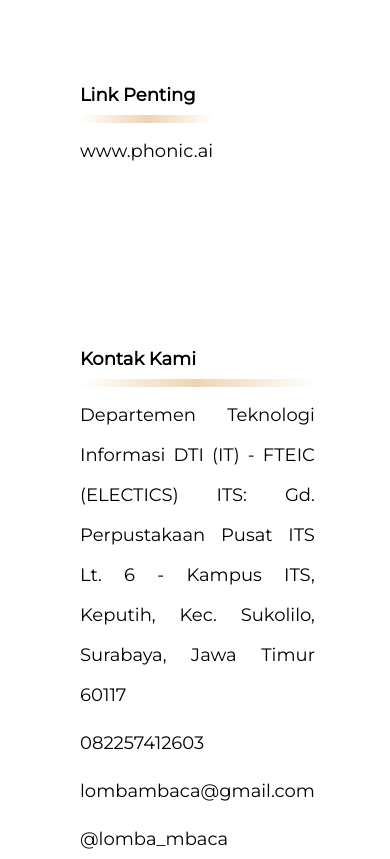
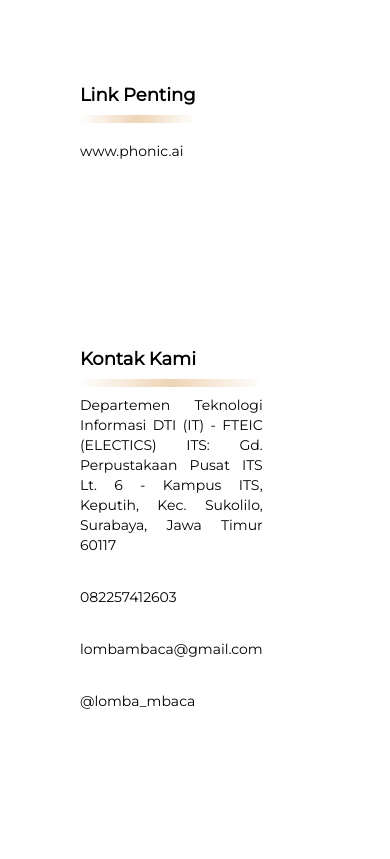
Before and after one commit to lab-kcks/lab-kcks.github.io, a plain HTML site: page index.html in a window 390 px wide. Shown: the part 7220-8079 px from the top of the page. After the commit the page ends 7931 px from the top, so only its background shows below. Drawn offline with nearby package versions, Linux system fonts and the light colour scheme; a web font is replaced by a local one.

Commit message:
feat: add js for navbar

```diff
--- a/index.html
+++ b/index.html
@@ -278,7 +278,7 @@
                             </div>
                             <ul>
                                 <li><a href="https://www.phonic.ai" target="_blank">
-                                    <p class="text-black text-lg sm:text-xl w-auto mt-2 md:mt-3 text-justify leading-10 font-medium">www.phonic.ai</p>
+                                    <p class="text-black text-lg text-sm sm:text-lg lg:text-xl w-auto mt-2 md:mt-3 text-justify leading-10 font-medium">www.phonic.ai</p>
                                     </a>
                                 </li>
                                 <li><p></p></li>
@@ -291,12 +291,12 @@
                                 <div class="h-2 justify-start w-1/2 bg-gradient-to-r from-transparent to-[#EED4B5]"></div>
                                 <div class="h-2 justify-end w-1/2 bg-gradient-to-l from-transparent to-[#EED4B5]"></div>
                             </div>
-                            <ul>
-                                <li><p class="text-black text-lg sm:text-xl w-auto mt-2 md:mt-3 text-justify leading-10 font-medium">Departemen Teknologi Informasi DTI (IT) - FTEIC (ELECTICS) ITS: Gd.
+                            <ul class="space-y-8">
+                                <li><p class="text-black text-sm sm:text-lg lg:text-xl w-auto mt-2 md:mt-3 text-justify leading-5 sm:leading-6 lg:leading-10 font-medium">Departemen Teknologi Informasi DTI (IT) - FTEIC (ELECTICS) ITS: Gd.
                                     Perpustakaan Pusat ITS Lt. 6 - Kampus ITS, Keputih, Kec. Sukolilo, Surabaya, Jawa Timur 60117</p></li>
-                                <li><p class="text-black text-lg sm:text-xl w-auto mt-2 md:mt-3 text-justify leading-10 font-medium">082257412603</p></li>
-                                <li><p class="text-black text-lg sm:text-xl w-auto mt-2 md:mt-3 text-justify leading-10 font-medium">lombambaca@gmail.com</p></li>
-                                <li><p class="text-black text-lg sm:text-xl w-auto mt-2 md:mt-3 text-justify leading-10 font-medium">@lomba_mbaca</p></li>
+                                <li><p class="text-black text-sm sm:text-lg lg:text-xl w-auto mt-2 md:mt-3 text-justify leading-5 sm:leading-6 lg:leading-10 font-medium">082257412603</p></li>
+                                <li><p class="text-black text-sm sm:text-lg lg:text-xl w-auto mt-2 md:mt-3 text-justify leading-5 sm:leading-6 lg:leading-10 font-medium">lombambaca@gmail.com</p></li>
+                                <li><p class="text-black text-sm sm:text-lg lg:text-xl w-auto mt-2 md:mt-3 text-justify leading-5 sm:leading-6 lg:leading-10 font-medium">@lomba_mbaca</p></li>
                             </ul>
                         </div>
                     </div>
@@ -307,7 +307,13 @@
           </div>
 
     </div>
-    <script type="module" src="/src/main.js"></script>
+    <script>
+      const button = document.querySelector('#menu-button');
+      const menu = document.querySelector('#menu');
+      button.addEventListener('click', () => {
+        menu.classList.toggle('hidden');
+      });
+    </script>
   </body>
 </html>
 
@@ -340,4 +346,4 @@
       font-family: 'Titan One';
     }
 
-    </style>
+</style>
```
